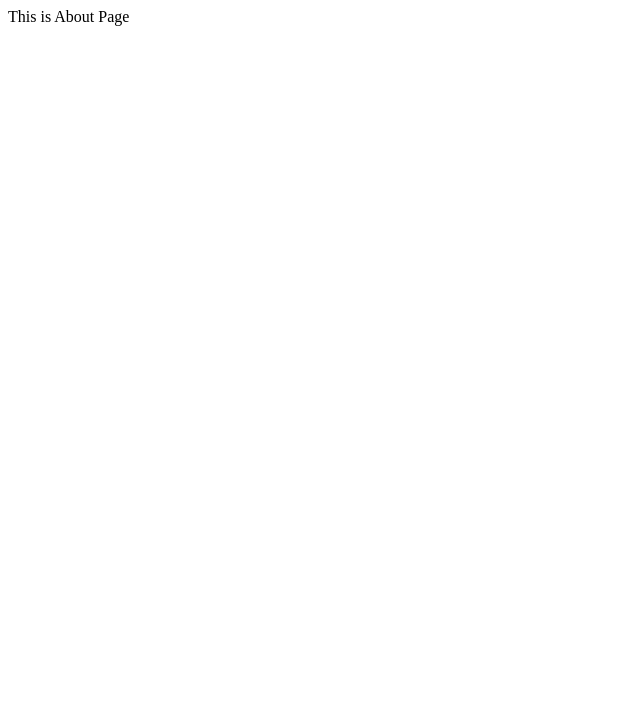
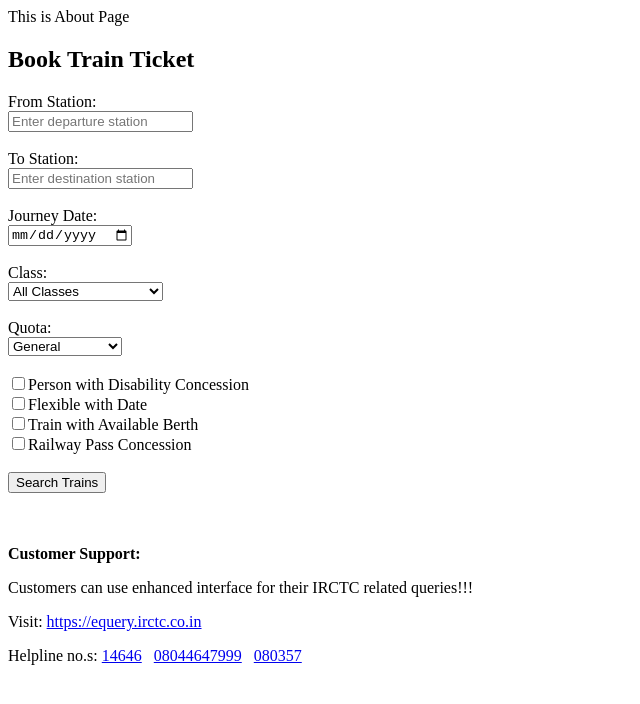
Before and after one commit to janhvibadwaik/my-first-project, a plain HTML site: page about.html in a window 1280 px wide. Shown: the whole page, without its empty margins (0-640 px from the left). Drawn offline with Linux system fonts and the light colour scheme.

Commit message:
about page modified

```diff
--- a/about.html
+++ b/about.html
@@ -7,5 +7,54 @@
 </head>
 <body>
     This is About Page
+    <h2>Book Train Ticket</h2>
+
+    <form>
+        <label for="from">From Station:</label><br>
+        <input type="text" id="from" name="from" placeholder="Enter departure station"><br><br>
+
+        <label for="to">To Station:</label><br>
+        <input type="text" id="to" name="to" placeholder="Enter destination station"><br><br>
+
+        <label for="date">Journey Date:</label><br>
+        <input type="date" id="date" name="date"><br><br>
+
+        <label for="class">Class:</label><br>
+        <select id="class" name="class">
+            <option value="all">All Classes</option>
+            <option value="1A">1A - First Class AC</option>
+            <option value="2A">2A - Second Class AC</option>
+            <option value="3A">3A - Third Class AC</option>
+            <option value="SL">SL - Sleeper</option>
+            <option value="CC">CC - Chair Car</option>
+        </select>
+        <br>
+        <br>
+
+        <label for="quota">Quota:</label><br>
+        <select id="quota" name="quota">
+            <option value="general">General</option>
+            <option value="ladies">Ladies</option>
+            <option value="tatkal">Tatkal</option>
+            <option value="premium_tatkal">Premium Tatkal</option>
+        </select><br><br>
+
+        <input type="checkbox" name="scheme" value="Person with Disability Concession">Person with Disability Concession<br>
+        <input type="checkbox" name="scheme" value="Flexible with Date">Flexible with Date<br>
+        <input type="checkbox" name="scheme" value="Train with Available Berth">Train with Available Berth<br>
+        <input type="checkbox" name="scheme" value="Railway Pass Concession">Railway Pass Concession<br><br>
+
+        <button type="submit">Search Trains</button>
+    </form>
+
+    <br><br>
+
+    <p><b>Customer Support:</b></p>
+    <p>Customers can use enhanced interface for their IRCTC related queries!!!</p>
+    <p>Visit: <a href="https://equery.irctc.co.in" target="_blank">https://equery.irctc.co.in</a></p>
+    <p>Helpline no.s:
+        <a href="tel:14646">14646</a>&nbsp;&nbsp;
+        <a href="tel:+918044647999">08044647999</a>&nbsp;&nbsp;
+        <a href="tel:+918035734999">080357
 </body>
 </html>
```
